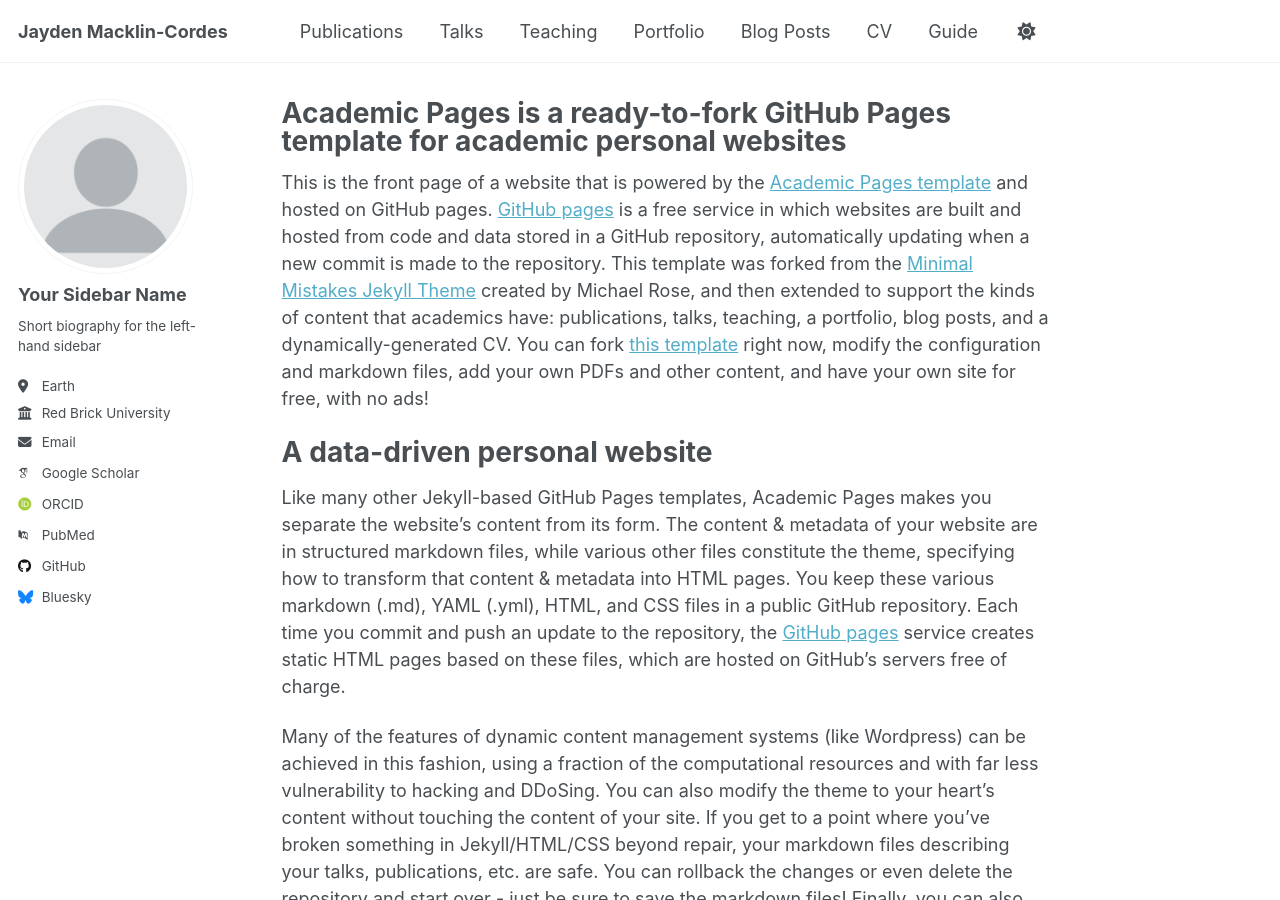
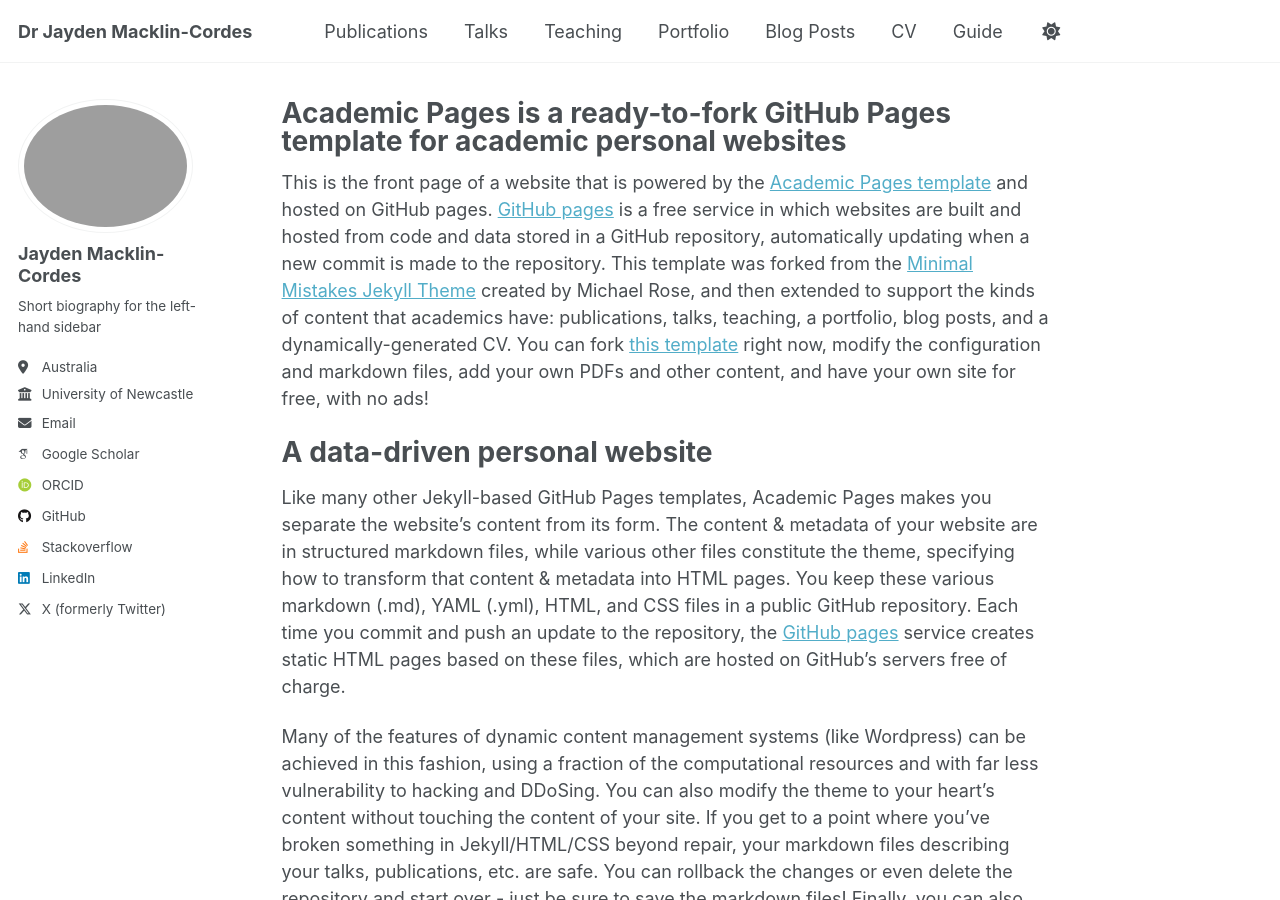
Before and after one commit to JaydenM-C/JaydenM-C.github.io, a Jekyll site: the page built from _pages/about.md, in a window 1280 px wide and 900 px high. Built offline with Jekyll 4.4.1, drawn with Linux system fonts in a browser that asks for light colours; some web fonts are replaced.

Commit message:
Update _config.yml

```diff
--- a/_config.yml
+++ b/_config.yml
@@ -9,7 +9,7 @@
 # Basic Site Settings
 locale                   : "en-US"
 site_theme               : "default"
-title                    : "Jayden Macklin-Cordes"
+title                    : "Dr Jayden Macklin-Cordes"
 title_separator          : "-"
 name                     : &name "Jayden Macklin-Cordes"
 description              : &description "Lecturer in Linguistics"
@@ -22,23 +22,23 @@
 #               Additional customization can be done by editing /_includes/author-profile.html
 author:
   # Biographic information
-  avatar           : "profile.png"
-  name             : "Your Sidebar Name"
+  avatar           : "IMG_5403.jpeg"
+  name             : "Jayden Macklin-Cordes"
   pronouns         : # example: "she/her"
   bio              : "Short biography for the left-hand sidebar"
-  location         : "Earth"
-  employer         : "Red Brick University"
+  location         : "Australia"
+  employer         : "University of Newcastle"
   uri              : # URL
-  email            : "none@example.org"
+  email            : "jayden@macklin-cordes.com"
 
   # Academic websites
   academia         : # URL
   arxiv            : # URL - Update with the correct link to your profile
-  googlescholar    : "https://scholar.google.com/citations?user=PS_CX0AAAAAJ"
+  googlescholar    : "https://scholar.google.com.au/citations?user=n-NtUVIAAAAJ&hl=en"
   impactstory      : # URL
-  orcid            : "http://orcid.org/yourorcidurl"
+  orcid            : "http://orcid.org/0000-0003-1910-3969"
   semantic         : # URL
-  pubmed           : "https://www.ncbi.nlm.nih.gov/pubmed/?term=john+snow"
+  pubmed           : # URL
   researchgate     : # URL
   scopus           : # URL
 
@@ -46,12 +46,12 @@
   bitbucket        : # Username - Update with your username on the site
   codepen          : # Username
   dribbble         : # Username
-  github           : "academicpages"
+  github           : "JaydenM-C"
   kaggle           : # Username
-  stackoverflow    : # User number or user number and name (i.e., use "1" or "1/jeff-atwood")
+  stackoverflow    : "7718843/jaydenm-c" # User number or user number and name (i.e., use "1" or "1/jeff-atwood")
 
   # Social media
-  bluesky          : "bsky.app" # Replace this with you Bluesky username
+  bluesky          : # Replace this with you Bluesky username
   facebook         : # Username
   flickr           : # Username
   foursquare       : # Username
@@ -60,7 +60,7 @@
   keybase          : # Username
   instagram        : # Username
   lastfm           : # Username
-  linkedin         : # Username
+  linkedin         : "jayden-macklin-cordes"
   mastodon         : # URL
   medium           : # URL
   pinterest        : # Username
@@ -68,7 +68,7 @@
   steam            : # Username
   telegram         : # URL
   tumblr           : # Username
-  twitter          : # Username for X / Twitter
+  twitter          : "JaydenC"
   vine             : # Username
   weibo            : # Username
   wikipedia        : # Username
```
